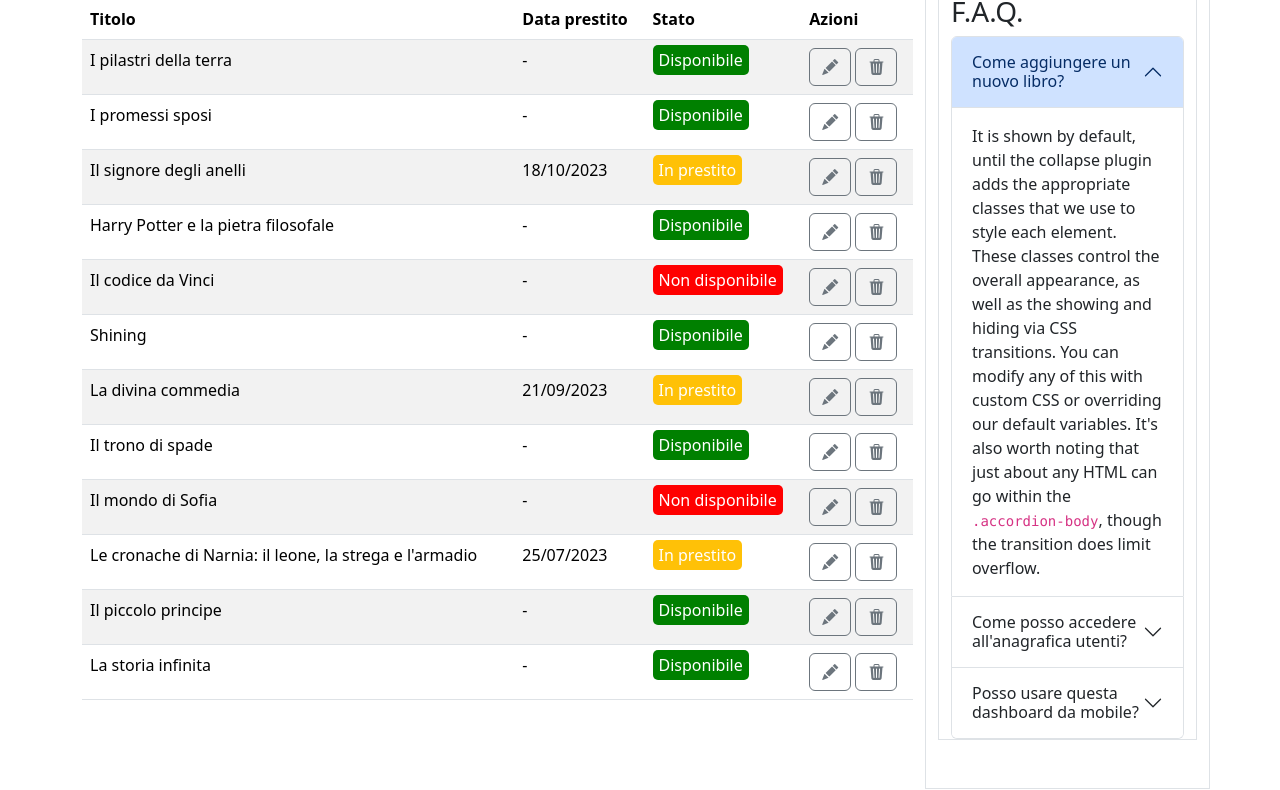
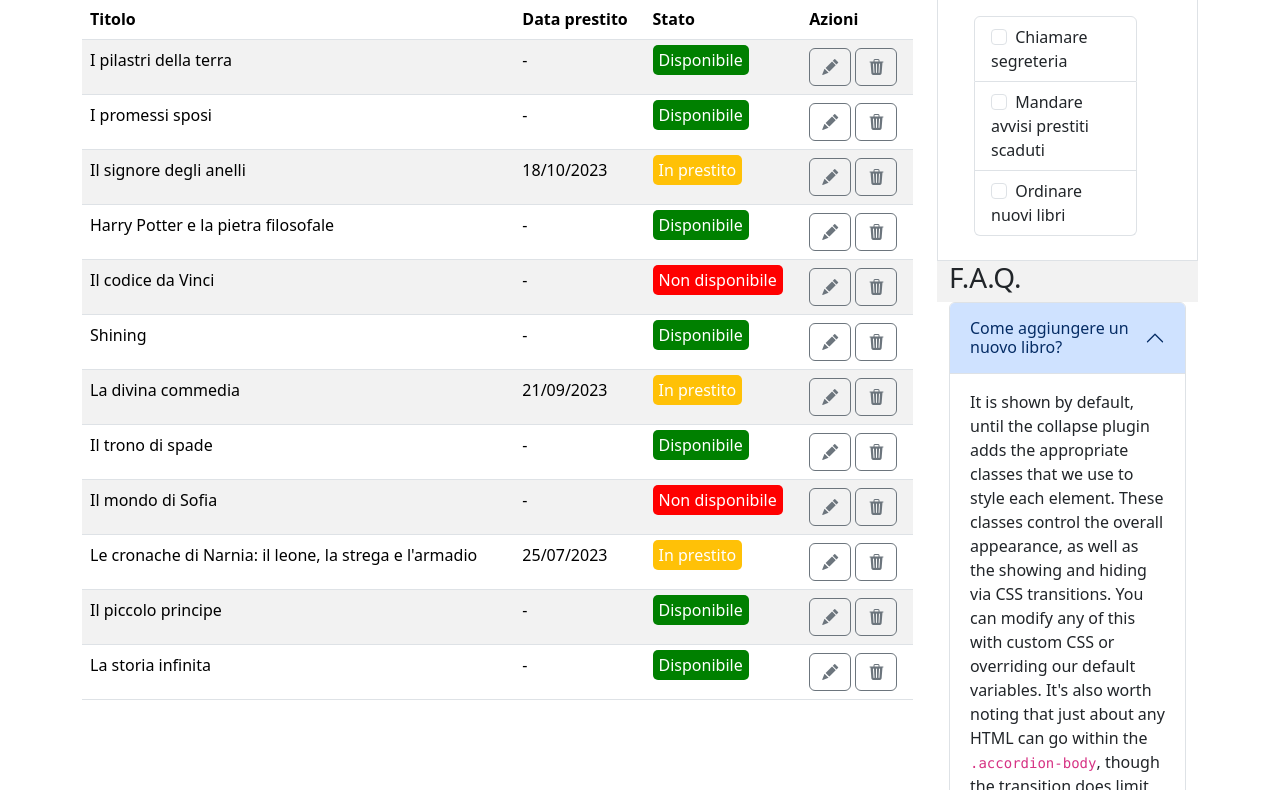
Before and after one commit to StefaniaVitali/html-css-bootstrap-dashboard, a plain HTML site: page index.html in a window 1280 px wide. Shown: the part 193-983 px from the top of the page. Drawn offline with nearby package versions, Linux system fonts and the light colour scheme.

Commit message:
Adding todo checkbox list

```diff
--- a/css/app.css
+++ b/css/app.css
@@ -15,3 +15,7 @@ span.label{
 .non-disponibile-label{
     background-color: red;
 }
+
+.sidebar-title{
+    background-color: #f2f2f2;
+}
--- a/index.html
+++ b/index.html
@@ -191,15 +191,39 @@
                 </div>
               <!-- end catalogue section            -->
               <!-- start sidebar -->
-            <div class="col-3 border py-5">
+            <div class="col-3 py-5">
                 <div class="container border">
-                    <h3 class="sidebar-title">Todo</h3>
+                  <div class="row">
+                    <div class="col-12 sidebar-title">
+                        <h3>Todo</h3>
+                   </div>
+                  <div class="row">
+                      <div class="col-12">
+                    <ul class="list-group p-4">
+                            <li class="list-group-item">
+                              <input class="form-check-input me-1" type="checkbox" value="" aria-label="...">
+                              Chiamare segreteria
+                            </li>
+                            <li class="list-group-item">
+                              <input class="form-check-input me-1" type="checkbox" value="" aria-label="...">
+                              Mandare avvisi prestiti scaduti
+                            </li>
+                            <li class="list-group-item">
+                              <input class="form-check-input me-1" type="checkbox" value="" aria-label="...">
+                              Ordinare nuovi libri
+                            </li>
+                          </ul>
+                         </div>
+                        </div>
+                    </div>
+
                 </div>
-                <div class="container border">
+                <div class="container">
                 <div class="row">
-                    <div class="col-12">
-                        <h3 class="sidebar-title">F.A.Q.</h3>
-                        <div class="accordion" id="accordionExample">
+                    <div class="col-12 sidebar-title">
+                        <h3>F.A.Q.</h3>
+                     </div>
+                        <div class=" col-12 accordion" id="accordionExample">
                             <div class="accordion-item">
                               <h2 class="accordion-header">
                                 <button class="accordion-button" type="button" data-bs-toggle="collapse" data-bs-target="#collapseOne" aria-expanded="true" aria-controls="collapseOne">
```
